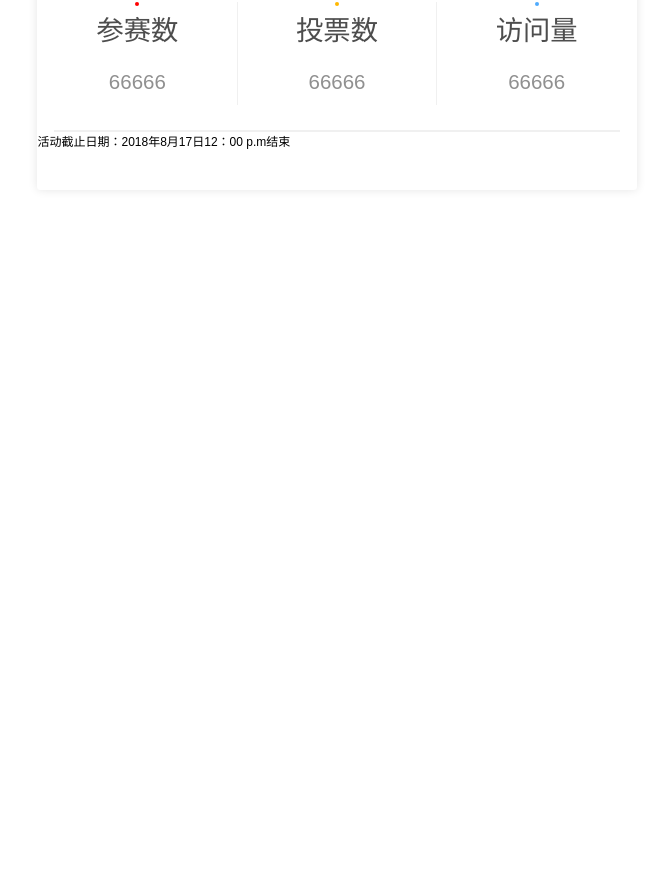
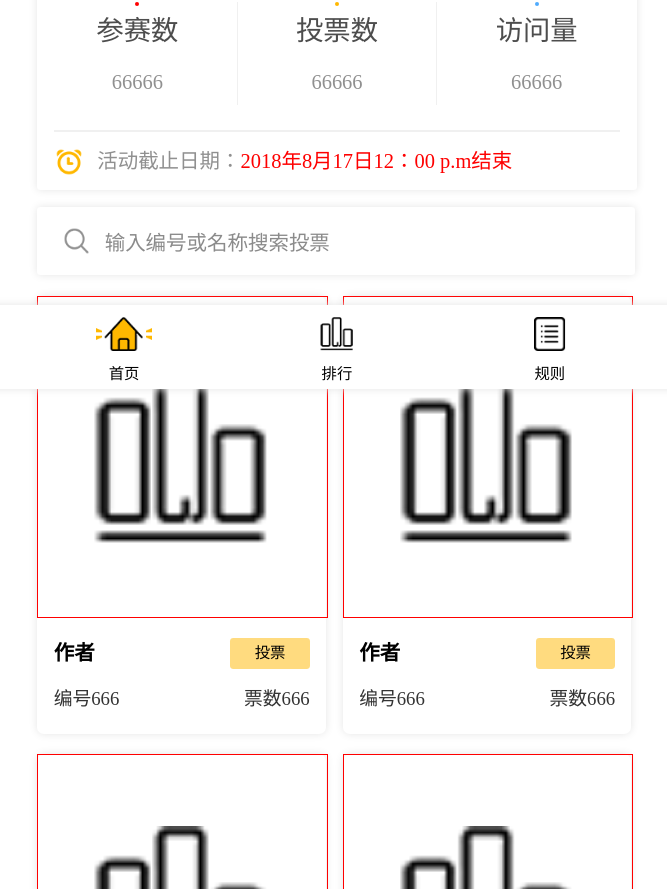
Before and after one commit to eggisfirst/vote, a Vue app: page / in a window 1280 px wide. Shown: the part 411-1300 px from the top of the page, without its empty margins (303-970 px from the left). Before the commit the page ends 800 px from the top, so only its background shows below. Built offline with nearby package versions, Linux system fonts and the light colour scheme; what vue-resource would draw is missing.

Commit message:
08/08/1801

```diff
--- a/src/App.vue
+++ b/src/App.vue
@@ -25,6 +25,7 @@ export default{
 </script>
 
 <style lang="scss">
+
 //变量
 $fontcolor: #fff;
 $subfontcolor: #525252;
--- /dev/null
+++ b/src/pages/Footer.vue
@@ -0,0 +1,104 @@
+<template>
+  <div class="Footer">
+  <ul class="clearfix">
+    <li v-on:click="homeClick">
+      <div class="iconHome">
+
+      </div>
+      <p>首页</p>
+    </li>
+    <li v-on:click="rankClick">
+      <div class="iconRank"></div>
+      <p>排行</p>
+    </li>
+    <li v-on:click="regulationClick">
+      <div class="iconRegulation"></div>
+      <p>规则</p>
+    </li>
+  </ul>
+  </div>
+</template>
+<script>
+
+
+export default {
+  name:'Footer',
+  data(){
+    return{
+
+    }
+  },
+  methods:{
+    homeClick : function(){
+
+    },
+    rankClick : function(){
+
+    },
+    regulationClick : function(){
+
+    }
+
+  }
+}
+</script>
+
+<style lang="scss">
+.Footer{
+  width: 100%;
+  height: 1.30666rem;
+  position: fixed;
+  bottom: 0;
+  left: 0;
+  background-color: #ffffff;
+	box-shadow: 0px 0px 0.133rem 0px
+    #e5e5e5;
+    ul{
+      width: 7.52rem;
+      height: 100%;
+      margin: 0 auto;
+      li{
+        padding: .1866rem 0;
+        float: left;
+        width: .8666rem;
+        height: 100%;
+        margin-right: 2.46rem;
+        &:nth-child(3){
+          margin-right: 0
+        }
+        .iconHome{
+          background: url("../image/home2.png") no-repeat center;
+          background-size: 100%;
+          width: 100%;
+          height: .5333rem;
+        }
+        .iconRank{
+          background: url("../image/rank1.png") no-repeat center;
+          background-size: 100%;
+          width: 100%;
+          height: .5333rem;
+        }
+        .iconRegulation{
+          background: url("../image/regulation1.png") no-repeat center;
+          background-size: 100%;
+          width: 100%;
+          height: .5333rem;
+        }
+        p{
+          font-size: .24rem;
+          text-align: center;
+          margin-top: .14rem;
+        }
+      }
+    }
+}
+
+
+
+
+
+
+
+
+
+</style>
--- /dev/null
+++ b/src/pages/Search.vue
@@ -0,0 +1,71 @@
+<template>
+  <div class="Search">
+    <div class="icon-search" v-on:click="searchBox"></div>
+    <input type="text" v-if = 'onOff' v-model="inputValue" placeholder="inputValue" v-on:click = 'clickInput' >
+  </div>
+</template>
+
+<script>
+
+export default {
+  name:'search',
+  data(){
+    return{
+      inputValue : '输入编号或名称搜索投票',
+      onOff : 'true'
+    }
+  },
+  methods:{
+    //点击输入框文字隐藏，再次点击无效
+    clickInput : function(){
+      if(this.onOff == 'true'){
+        this.inputValue = ''
+      }
+      this.onOff = 'false'
+    },
+    //点击搜索按钮获取搜索框里面的值
+   searchBox : function(){
+     var inputData = this.inputValue
+     console.log(inputData)
+   }
+  }
+}
+</script>
+
+<style lang="scss">
+ @font-face {
+    font-family: 'PINGPANG';
+    src: url('../font-family/HelveticaHv.ttf');
+  }
+  body{
+    font-family: 'PINGPANG';
+  }
+.Search{
+  width: 9.33rem;
+  height: 1.066rem;
+  position: relative;
+  margin-top: 0.266rem;
+  background-color: #ffffff;
+	box-shadow: 0 0 0.133rem 0
+		#e5e5e5;
+	border-radius: .0533rem;
+  .icon-search{
+    background:url("../image/search-icon.png") no-repeat center;
+    background-size: 100%;
+    width: .4266rem;
+    height: .4266rem;
+    position: absolute;
+    top:.32rem;
+    left:.4rem
+  }
+  input{
+    width: 8rem;
+    height: 100%;
+    font-size: .32rem;
+    color: #8b8b8b;
+    position: absolute;
+    left:1.05rem
+  }
+}
+
+</style>
--- /dev/null
+++ b/src/pages/Showcase.vue
@@ -0,0 +1,117 @@
+<template>
+  <div class="Showcase">
+    <div class="item">
+      <div class="content">
+        <div class="pic"></div>
+        <ul >
+          <li class="clearfix">
+            <h1 class="author">{{author}}</h1>
+            <div class="voteBtn" v-on:click='getVote'>投票</div>
+          </li>
+          <li class="clearfix">
+            <div class="number">编号<span>{{number}}</span></div>
+            <div class="voteNum">票数<span>{{voteNum}}</span></div>
+          </li>
+        </ul>
+      </div>
+    </div>
+  </div>
+</template>
+
+<script>
+export default {
+  name : 'Showcase',
+  data(){
+    return{
+      author:'作者',
+      number:'666',
+      voteNum : '666'
+    }
+  },
+  methods : {
+    //点击投票按钮,投票数增加，跳转到个人页面
+    getVote : function(){
+      this.voteNum ++
+    }
+    //aj把数据传进来，获得data里的变量
+  },
+  computed :{
+
+  }
+}
+</script>
+
+<style lang="scss">
+@font-face {
+    font-family: 'PINGPANG';
+    src: url('../font-family/HelveticaHv.ttf');
+  }
+  body{
+    font-family: 'PINGPANG';
+  }
+.Showcase{
+  width: 4.5066rem;
+  padding-top: .32rem;
+  .item{
+    break-inside: avoid;
+  }
+  .content{
+  display: flex;
+  background-color: #fff;
+	border-radius: .1066rem;
+  flex-direction: column;
+  box-shadow: 0 0 0.133rem 0
+    #e5e5e5;
+   .pic{
+     //上传的背景是变量
+     background: url('../image/rank1.png') no-repeat center;
+     background-size: 100%;
+     width: 4.5066rem;
+     height: 5rem;
+     border: 1px solid red
+   }
+   ul{
+    width: 4rem;
+    height: 1.173rem;
+    margin: 0.32rem 0.253rem;
+    .author{
+      line-height: .48rem;
+      font-size: .32rem;
+      font-weight: bold;
+      float: left;
+    }
+    .voteBtn{
+      float: right;
+      width:1.24rem;
+      height: .48rem;
+      background-color: #ffdb7f;
+      border-radius: .053REM;
+      text-align: center;
+      font-size: .24rem;
+      line-height: .48rem;
+    }
+    .number{
+      color: #333333;
+      float: left;
+      font-size: .2933rem;
+      line-height: .93rem
+    }
+    .voteNum{
+      font-size: .2933rem;
+      float: right;
+      line-height: .93rem;
+      color: #333333
+    }
+    }
+   }
+
+
+}
+
+
+
+
+
+
+
+</style>
--- a/src/pages/Vote.vue
+++ b/src/pages/Vote.vue
@@ -29,97 +29,148 @@
           </li>
         </ul>
         <hr>
-        <div class="deadline">
+        <div class="deadline clearfix">
           <div class="icon-time"></div>
-          <p>活动截止日期：2018年8月17日12：00 p.m结束</p>
+          <p>活动截止日期：<span>2018年8月17日12：00 p.m结束</span></p>
         </div>
       </div>
+      <Search/>
+      <div class="works">
+        <Showcase/>
+        <Showcase/>
+        <Showcase/>
+        <Showcase/>
+        <Showcase/>
+        <Showcase/>
+        <Showcase/>
       </div>
+    </div>
+    <Footer/>
   </div>
 </template>
 
 
 <script>
-import Vue from 'vue'
-import VueRouter from 'vue-router'
-
-
-
+import Vue from "vue";
+import VueRouter from "vue-router";
+import Search from "./Search";
+import Showcase from "./Showcase";
+import Footer from "./Footer";
 
 export default {
-
-}
+  name: "home",
+  components: {
+    Search,
+    Showcase,
+    Footer
+  },
+  data() {
+    return {
+      // peopleNum : '',
+      // allVoteNum :' ',
+      // visitedNme : '',
+    };
+  },
+  computed: {
+    //监听参赛数 投票数 访问量的变化
+  },
+  mothods: {}
+};
 </script>
 
 <style lang = 'scss'>
 @font-face {
-    font-family: PINGPANG;
-    src: url(../font-family/HelveticaHv.ttf);
+  font-family: "PINGPANG";
+  src: url("../font-family/HelveticaHv.ttf");
 }
-  html{
-    font-family: PINGPANG;
+body {
+  font-family: "PINGPANG";
 }
-  .banner{
-    width:10rem;
+.banner {
+  width: 10rem;
   height: 5.87rem;
   border: 1px solid red;
   box-sizing: border-box;
 }
-  .wrapper{
+.wrapper {
   width: 9.36rem;
   margin: 0 auto;
   margin-top: 0.1866rem;
-     .count{
+  .count {
     width: 100%;
     height: 3.333rem;
     background-color: #fff;
-       box-shadow: 0px 0px 10px 0px
-        #e5e5e5;
-       border-radius: 0.0533REM;
-       ul>li{
+    box-shadow: 0 0 0.133rem 0 #e5e5e5;
+    border-radius: 0.0533rem;
+    ul > li {
       width: 3.12rem;
       height: 1.6rem;
       float: left;
       box-sizing: border-box;
-        margin:0.4rem 0 ;
+      margin: 0.4rem 0;
       text-align: center;
     }
-       ul>li:nth-child(2){
+    ul > li:nth-child(2) {
       border: 1px solid #f0f0f0;
       border-top: none;
-        border-bottom: none
+      border-bottom: none;
     }
-       ol>li:nth-child(1){
+    ol > li:nth-child(1) {
       width: 4px;
       height: 4px;
       border-radius: 100%;
       margin: 0 auto;
-
     }
-      ul>li:nth-child(1)>ol>li:nth-child(1){
+    ul > li:nth-child(1) > ol > li:nth-child(1) {
       background-color: #fe0000;
     }
-       ul>li:nth-child(2)>ol>li:nth-child(1){
+    ul > li:nth-child(2) > ol > li:nth-child(1) {
       background-color: #ffb800;
     }
-       ul>li:nth-child(3)>ol>li:nth-child(1){
+    ul > li:nth-child(3) > ol > li:nth-child(1) {
       background-color: #50abfd;
     }
-       ul ol>li:nth-child(2){
+    ul ol > li:nth-child(2) {
       font-size: 0.4266rem;
       color: #4d4d4d;
       line-height: 0.7866rem;
     }
-       ul ol>li:nth-child(3){
+    ul ol > li:nth-child(3) {
       font-size: 0.32rem;
       color: #909090;
       line-height: 0.7866rem;
     }
-       hr{
+    hr {
       width: 8.8rem;
       margin: 0 auto;
-         border: 0.5px solid #f0f0f0
+      border: 0.5px solid #f0f0f0;
     }
+    .deadline {
+      width: 8.8rem;
+      margin: 0 auto;
+      .icon-time {
+        background: url("../image/time.png") no-repeat center;
+        background-size: 100%;
+        width: 0.4266rem;
+        height: 0.4266rem;
+        float: left;
+        margin-top: 0.2533rem;
+        margin-right: 0.2266rem;
+      }
+      p {
+        line-height: 0.933rem;
+        color: #909090;
+        font-size: 0.32rem;
+      }
+      span {
+        color: #fe0000;
+      }
+    }
+
+  }
+ .works{
+   width: 100%;
+   column-count: 2;
  }
 }
 </style>
--- a/src/pages/health.vue
+++ b/src/pages/health.vue
@@ -1,7 +1,7 @@
 <template>
   <div class="login"  v-bind:style="{ height: height + 'px' }">
     <div class="picbox">
-      <h3>好的睡眠从选择床垫开始</h3>
+      <h3>好的睡眠从选择床垫开始123</h3>
       <p>人的一生有三分之一的时间都是在床上度过的，拥有一个良好的睡眠，意味着你这一生的三分之一的时间都是舒服的。与其说，人是睡在床上的，不如说人是睡在床垫上的。所以，好的睡眠从选择一款适合自己的床垫开始的。输入资料，我们将为您选择适合您的床垫。</p>
     </div>
     <form class="loginForm" action="">
```
Lines whose indentation alone changed are shown as unchanged.
